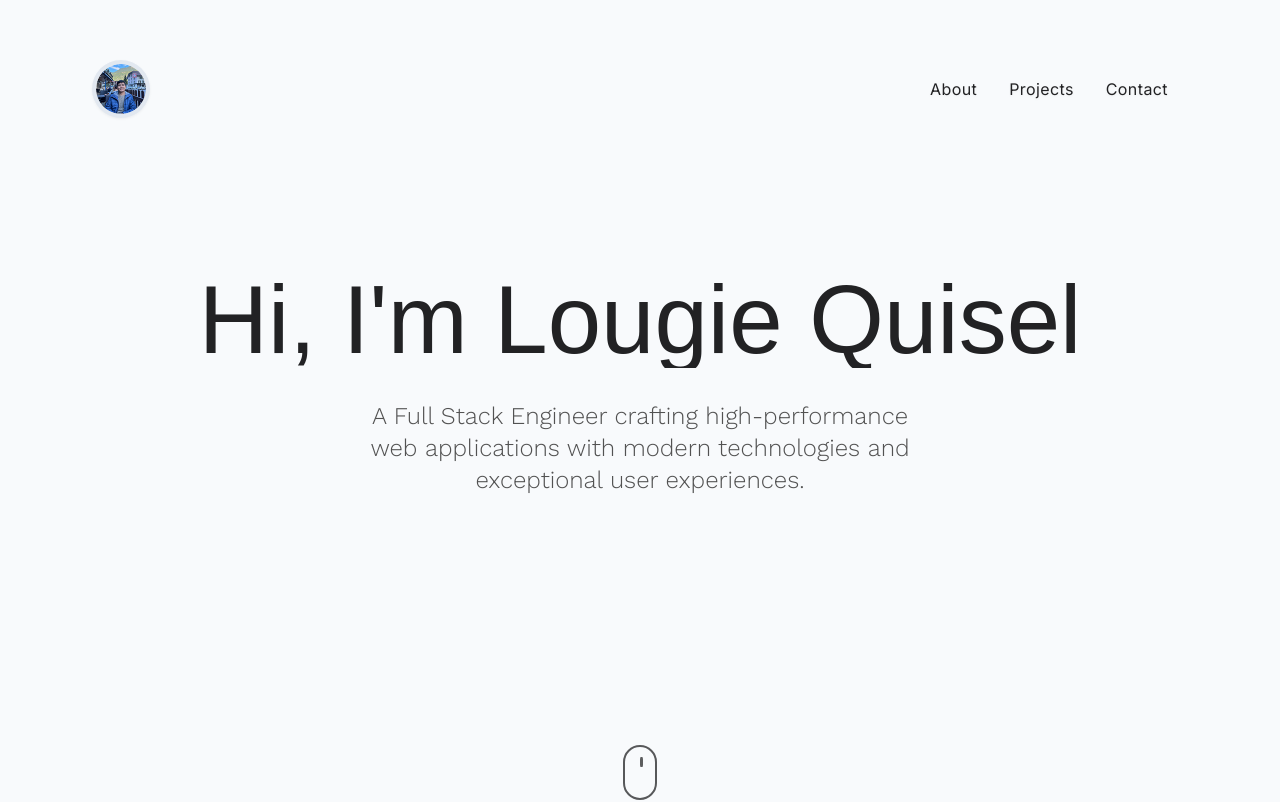
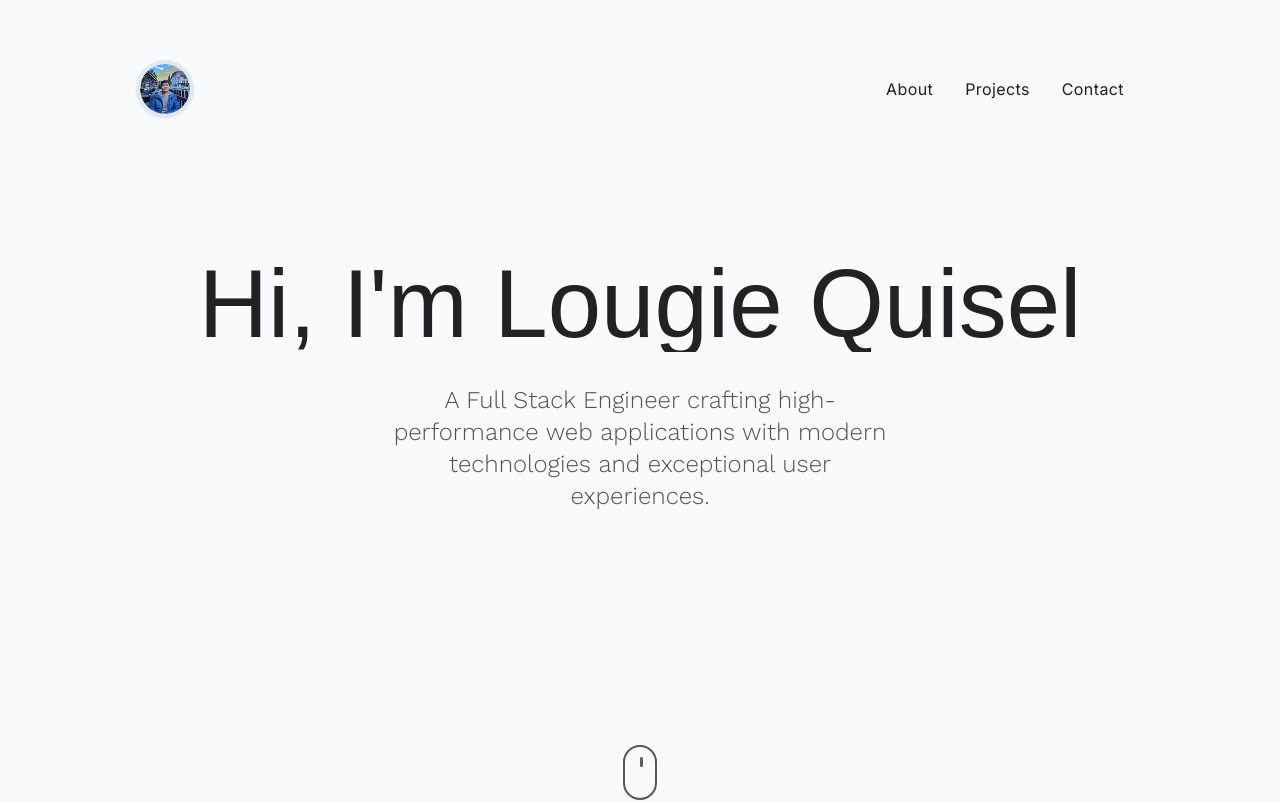
Before and after one commit to loq24/latest-portfolio, a Next.js app: page / in a window 1280 px wide. Shown: the top 802 px of the page. Built offline with nearby package versions, Linux system fonts and the light colour scheme; a web font is replaced by a local one.

Commit message:
feat: decrease site width

```diff
--- a/app/globals.css
+++ b/app/globals.css
@@ -16,14 +16,12 @@
   }
 }
 
-@layer components {
+@layer utilities {
   .centered-block {
-    --ideal-block-width: min(1200px, 85%);
+    --ideal-block-width: min(1000px, 85%);
     @apply mx-auto w-[--ideal-block-width];
   }
-}
 
-@layer utilities {
   .bottom-clipped {
     clip-path: polygon(0 100%, 100% 100%, 100% 100%, 0 100%);
   }
```
